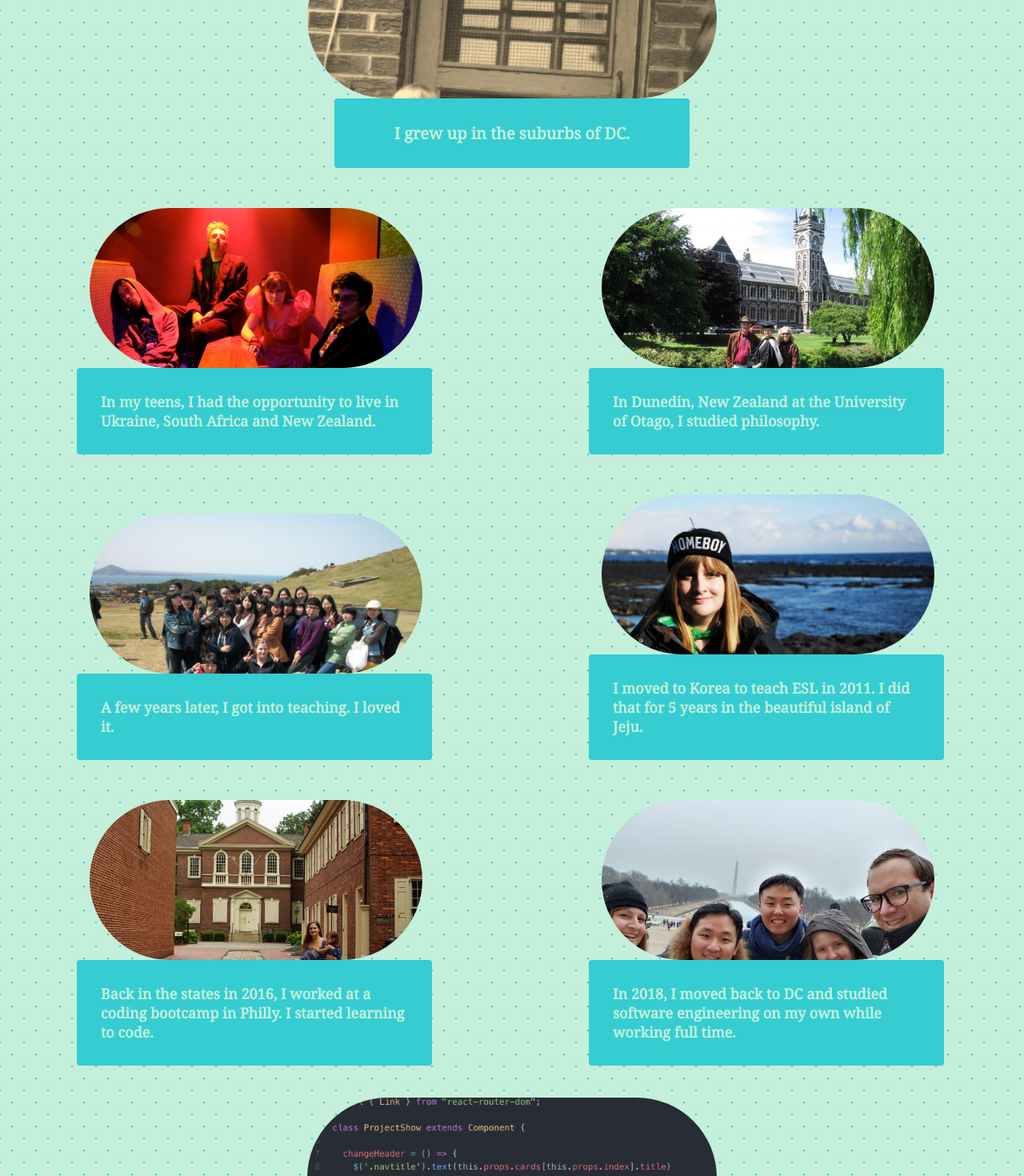
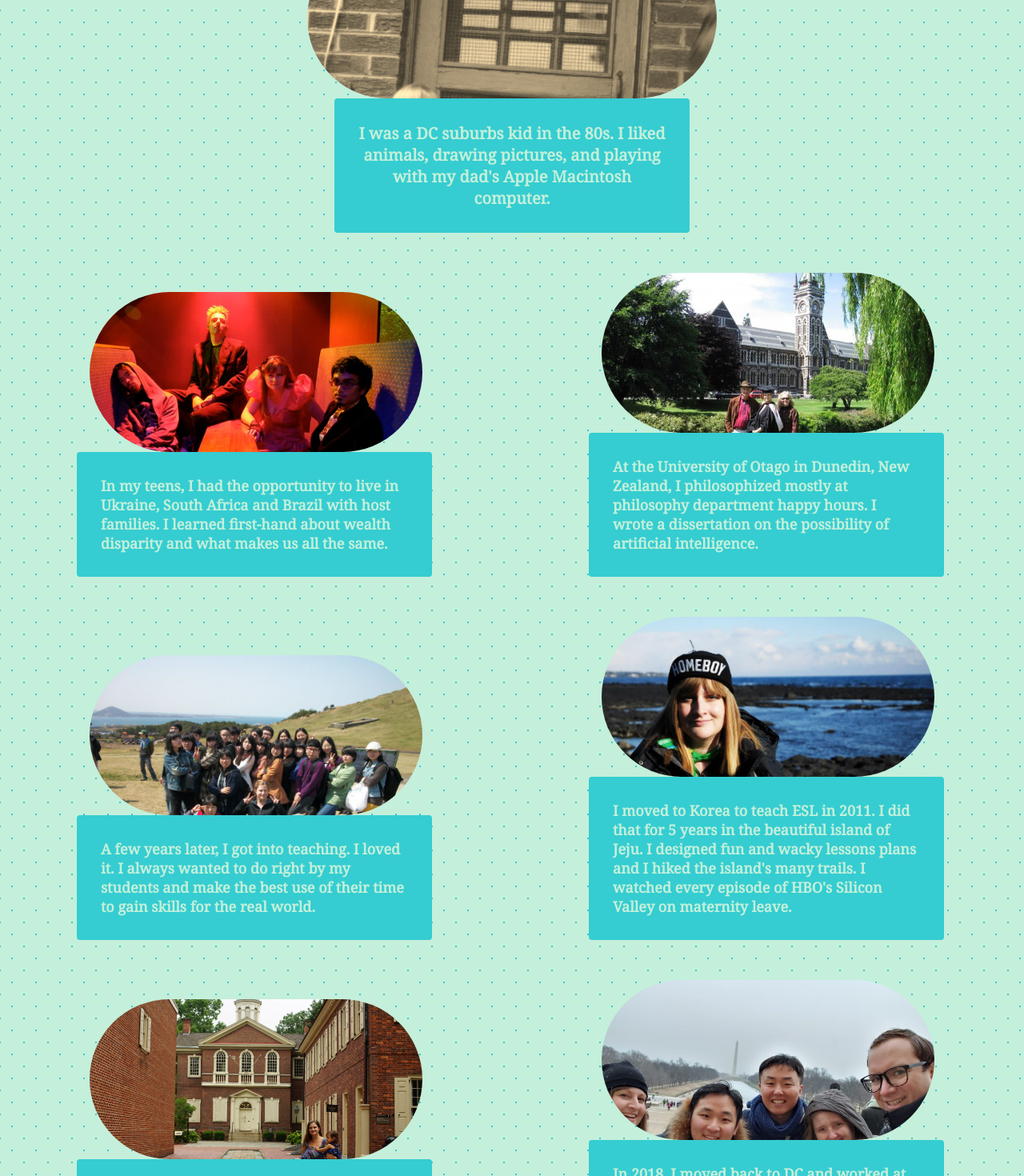
Before and after one commit to emilyjennings/emily-portfolio, a React (Create React App) app: page /about in a window 1280 px wide. Shown: the part 980-2450 px from the top of the page at 80% size. Built offline with nearby package versions, Linux system fonts and the light colour scheme; a web font is replaced by a local one.

Commit message:
updated descriptions on about page

```diff
--- a/src/components/About.js
+++ b/src/components/About.js
@@ -72,54 +72,54 @@ export default class About extends Component {
 
           <Zoom>
             <div className="dcpic"></div>
-            <div className="beginning">I grew up in the suburbs of DC.</div>
+            <div className="beginning">I was a DC suburbs kid in the 80s. I liked animals, drawing pictures, and playing with my dad's Apple Macintosh computer.</div>
           </Zoom>
 
           <Zoom>
             <div className="row">
               <div className="event-image" id="abroad"></div>
-              <div className="event">In my teens, I had the opportunity to live in Ukraine, South Africa and New Zealand.</div>
+              <div className="event">In my teens, I had the opportunity to live in Ukraine, South Africa and Brazil with host families. I learned first-hand about wealth disparity and what makes us all the same.</div>
             </div>
           </Zoom>
 
           <Zoom>
             <div className="row">
               <div className="event-image" id="college"></div>
-              <div className="event">In Dunedin, New Zealand at the University of Otago, I studied philosophy.</div>
+              <div className="event">At the University of Otago in Dunedin, New Zealand, I philosophized mostly at philosophy department happy hours. I wrote a dissertation on the possibility of artificial intelligence.</div>
             </div>
           </Zoom>
 
           <Zoom>
             <div className="row">
               <div className="event-image" id="teaching"></div>
-              <div className="event">A few years later, I got into teaching. I loved it.</div>
+              <div className="event">A few years later, I got into teaching. I loved it. I always wanted to do right by my students and make the best use of their time to gain skills for the real world.</div>
             </div>
           </Zoom>
 
           <Zoom>
             <div className="row">
               <div className="event-image" id="jeju"></div>
-              <div className="event">I moved to Korea to teach ESL in 2011. I did that for 5 years in the beautiful island of Jeju.</div>
+              <div className="event">I moved to Korea to teach ESL in 2011. I did that for 5 years in the beautiful island of Jeju. I designed fun and wacky lessons plans and I hiked the island's many trails. I watched every episode of HBO's Silicon Valley on maternity leave.</div>
             </div>
           </Zoom>
 
           <Zoom>
             <div className="row">
               <div className="event-image" id="philly"></div>
-              <div className="event">Back in the states in 2016, I worked at a coding bootcamp in Philly. I started learning to code.</div>
+              <div className="event">Back in the states in 2016, I decided not to be in the classroom anymore. I wanted to get into tech. I worked at a coding bootcamp in Philly, using my b ackground in education to help people change their lives. I started learning to code.</div>
             </div>
           </Zoom>
 
           <Zoom>
             <div className="row">
               <div className="event-image" id="dc"></div>
-              <div className="event">In 2018, I moved back to DC and studied software engineering on my own while working full time.</div>
+              <div className="event">In 2018, I moved back to DC and worked at yet another coding bootcamp. By then, I had realized I wanted to be like the people I was helping and that programming was my calling. So, I studied software engineering on my own while working full time. With a toddler.</div>
             </div>
           </Zoom>
 
           <Zoom>
             <div className="coding"></div>
-            <div className="end">And here we are in 2019: I made this website from scratch.</div>
+            <div className="end">And here we are in 2019: I made this website from scratch. I am a Ruby on Rails and React programmer. Never been happier.</div>
           </Zoom>
 
         </div>
```
